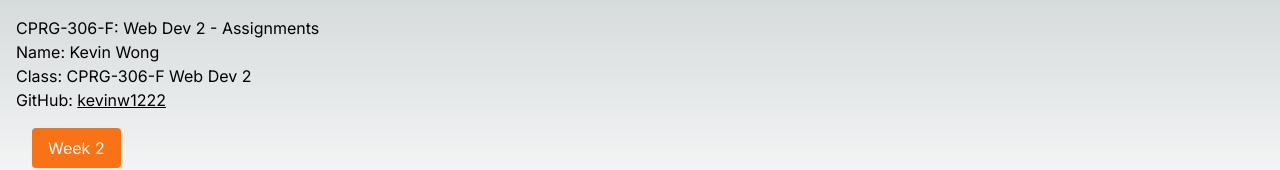
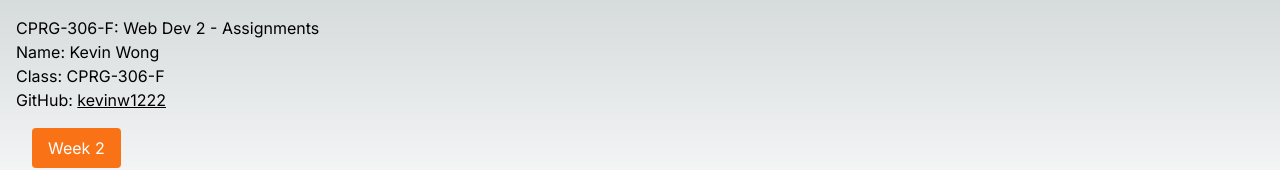
Before and after one commit to kevinw1222/cprg306-assignments, a Next.js app: page / in a window 1280 px wide. Shown: the top 170 px of the page. Built offline with nearby package versions, Linux system fonts and the light colour scheme.

Commit message:
Update StudentInfo.js

```diff
--- a/app/StudentInfo.js
+++ b/app/StudentInfo.js
@@ -4,7 +4,7 @@ export default function StudentInfo() {
   return (
     <main>
       <h2>Name: Kevin Wong</h2>
-      <h2>Class: CPRG-306-F Web Dev 2</h2>
+      <h2>Class: CPRG-306-F</h2>
       <p>
         GitHub:{" "}
         <Link class="underline" href="https://www.kevinw1222@github.com">kevinw1222</Link>
```
